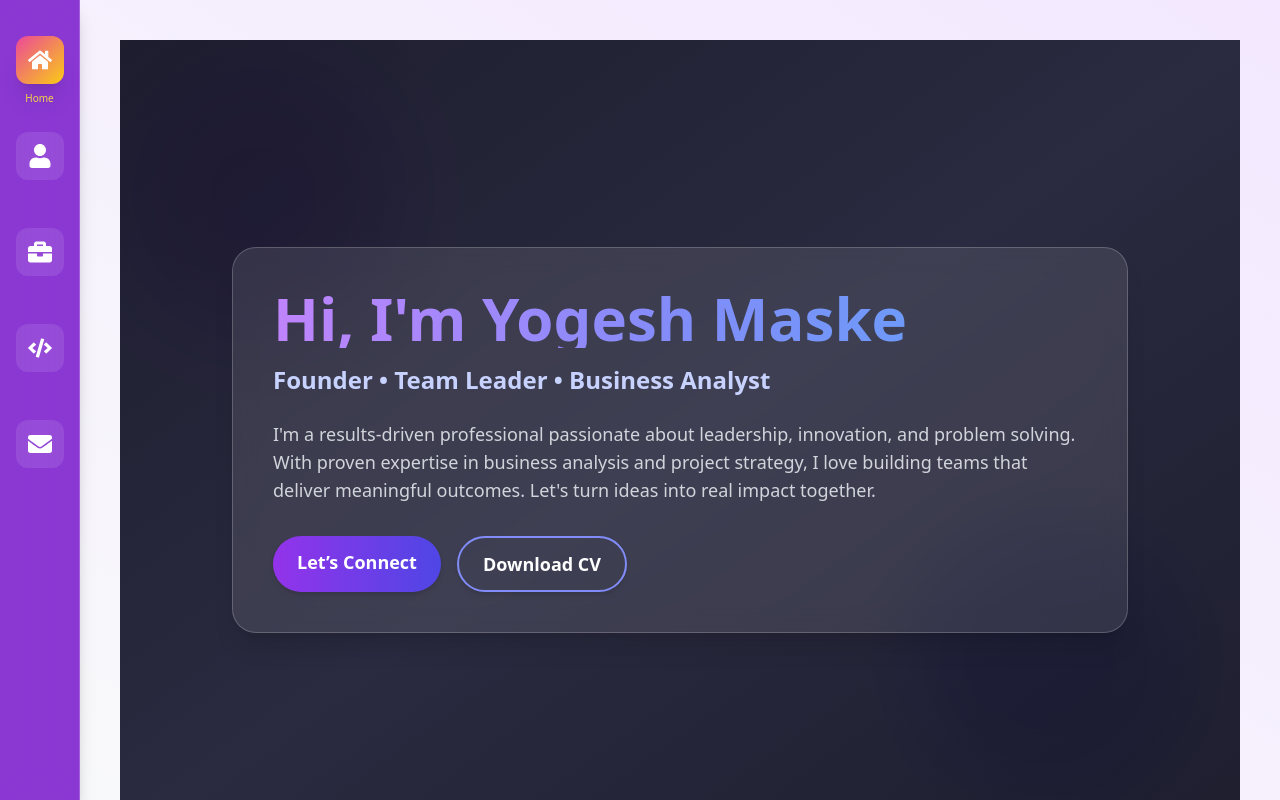
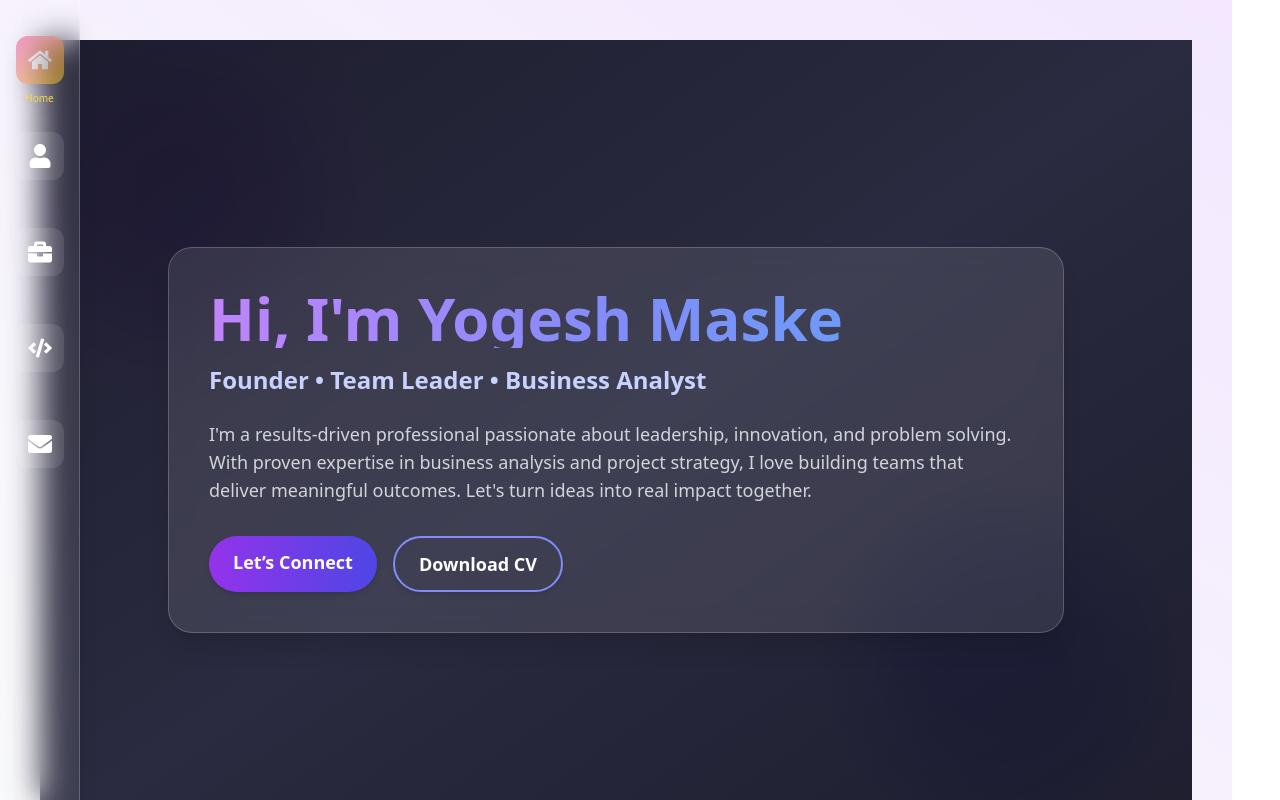
Before and after one commit to Itzmeyogesh/yogesh-portfolio, a React (Vite) app: page / in a window 1280 px wide. Built offline with nearby package versions, Linux system fonts and the light colour scheme.

Commit message:
Update App.jsx

```diff
--- a/src/App.jsx
+++ b/src/App.jsx
@@ -10,10 +10,8 @@ function App() {
   return (
     <div className="flex flex-col lg:flex-row h-screen overflow-hidden bg-gradient-to-tr from-gray-50 to-purple-100">
 
-      {/* Sidebar: Hide on mobile and show on larger screens */}
-      <div className="lg:block hidden w-20 bg-purple-700 text-white p-4 shadow-lg">
-        <Sidebar />
-      </div>
+      {/* Sidebar: Always mounted, responsive behavior handled inside Sidebar.jsx */}
+      <Sidebar />
 
       {/* Main Content Area */}
       <main className="flex-1 w-full h-screen overflow-y-auto p-6 lg:p-10 space-y-24 scroll-smooth scrollbar-thin scrollbar-thumb-purple-500 scrollbar-track-purple-200">
```
